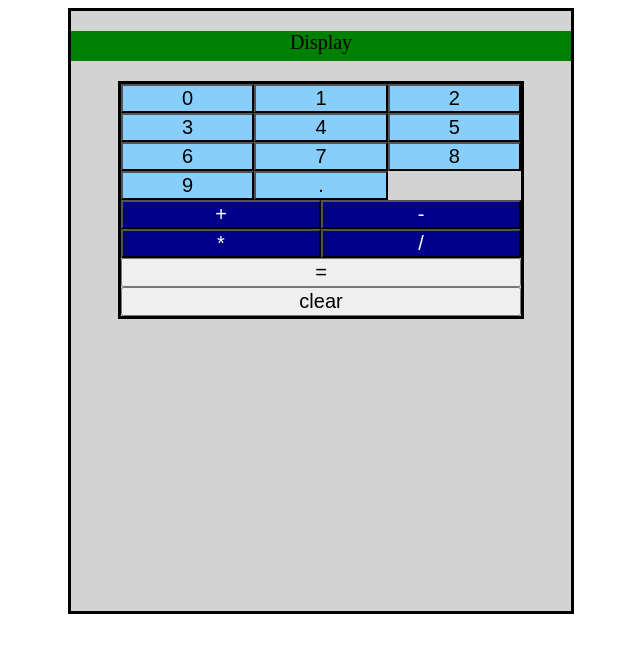
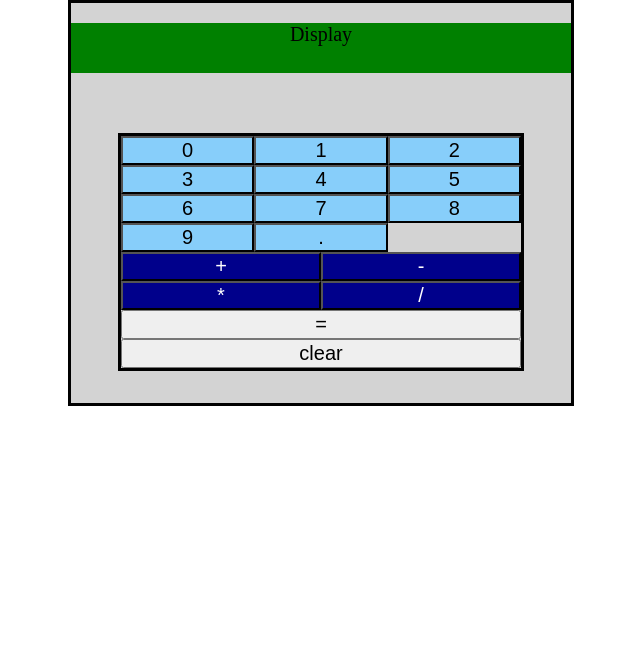
Before and after one commit to Henryn21/calculator, a plain HTML site: page index.html in a window 1280 px wide. Shown: the whole page, without its empty margins (319-959 px from the left). Drawn offline with Linux system fonts and the light colour scheme.

Commit message:
Update style.css

```diff
--- a/style.css
+++ b/style.css
@@ -1,6 +1,9 @@
+body{
+    margin: 0;
+}
 #calculator{
     width: 500px;
-    height: 600px;
+    height: 400px;
     margin: auto;
     background-color: lightgray;
     border: solid black;
@@ -9,7 +12,8 @@
     text-align: center;
     background-color: green;
     font-size: 20px;
-    height: 30px;
+    height: 50px;
+    margin-bottom: 60px;
 }
 #buttons{
     width: 400px;
```
